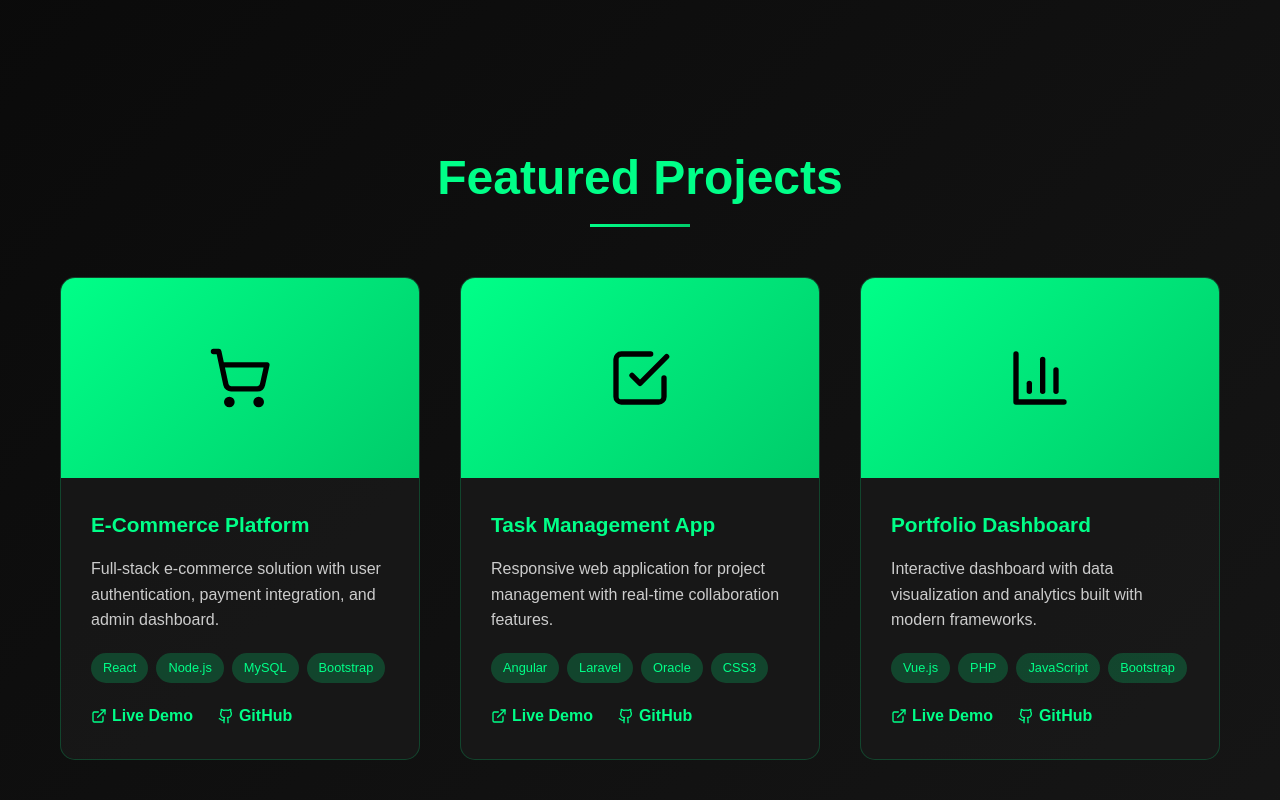
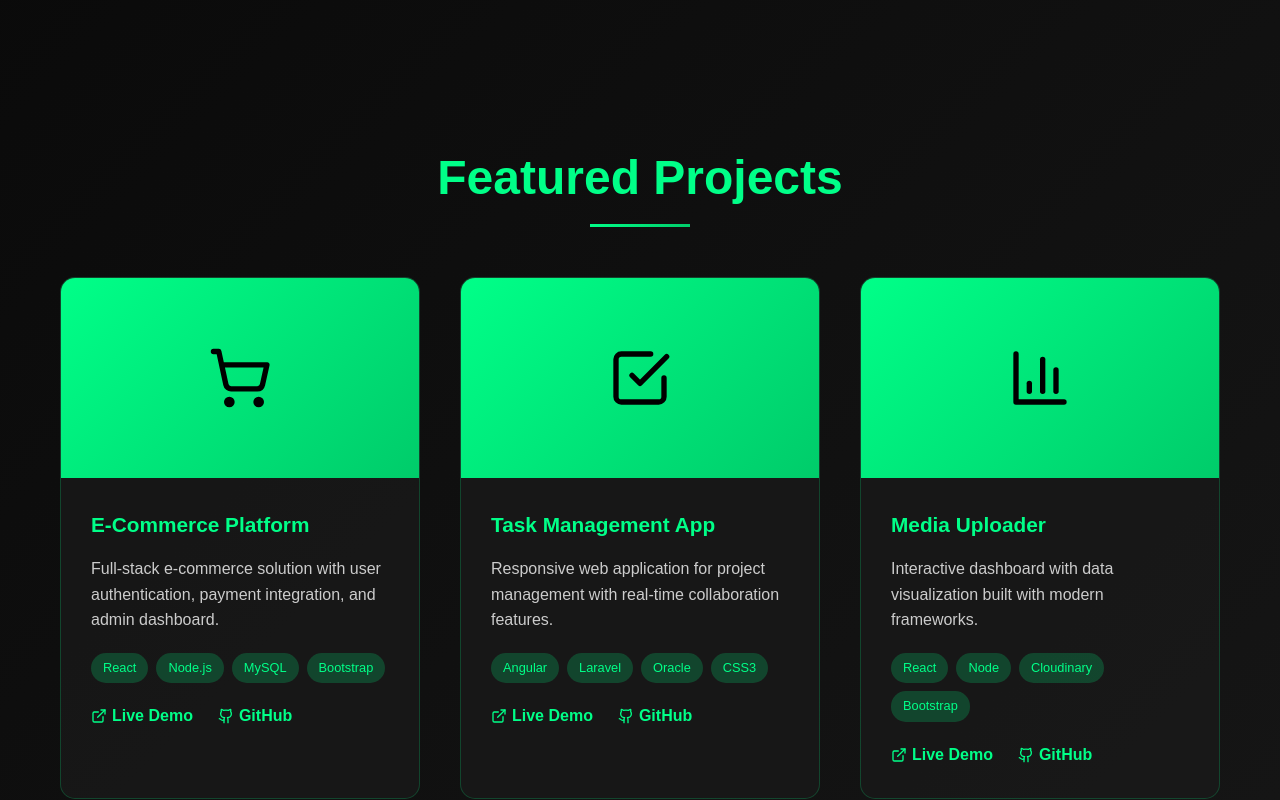
Before and after one commit to inioluwa-1/my-portfolio, a Next.js app: page / in a window 1280 px wide. Shown: the part 2000-2800 px from the top of the page. Built offline with nearby package versions, Linux system fonts and the light colour scheme.

Commit message:
feat: Update project links and descriptions in Projects component

```diff
--- a/src/app/components/Projects.tsx
+++ b/src/app/components/Projects.tsx
@@ -1,5 +1,5 @@
 import { ShoppingCart, CheckSquare, BarChart3, ExternalLink, Github } from "lucide-react"
-import { Project } from "../lib/types"
+import type { Project } from "../lib/types"
 
 const projectsData: Project[] = [
   {
@@ -8,8 +8,8 @@ const projectsData: Project[] = [
     description: "Full-stack e-commerce solution with user authentication, payment integration, and admin dashboard.",
     technologies: ["React", "Node.js", "MySQL", "Bootstrap"],
     icon: "shopping_cart",
-    liveDemo: "#",
-    github: "#",
+    liveDemo: "https://your-ecommerce-demo.vercel.app",
+    github: "https://github.com/yourusername/ecommerce-platform",
   },
   {
     id: 2,
@@ -17,17 +17,17 @@ const projectsData: Project[] = [
     description: "Responsive web application for project management with real-time collaboration features.",
     technologies: ["Angular", "Laravel", "Oracle", "CSS3"],
     icon: "task_alt",
-    liveDemo: "#",
-    github: "#",
+    liveDemo: "https://your-taskmanager-demo.vercel.app",
+    github: "https://github.com/yourusername/task-manager",
   },
   {
     id: 3,
-    title: "Portfolio Dashboard",
-    description: "Interactive dashboard with data visualization and analytics built with modern frameworks.",
-    technologies: ["Vue.js", "PHP", "JavaScript", "Bootstrap"],
+    title: "Media Uploader",
+    description: "Interactive dashboard with data visualization built with modern frameworks.",
+    technologies: ["React", "Node", "Cloudinary", "Bootstrap"],
     icon: "dashboard",
-    liveDemo: "#",
-    github: "#",
+    liveDemo: "https://image-uploadcloudinary.vercel.app/",
+    github: "https://github.com/inioluwa-1/image-upload",
   },
 ]
 
@@ -64,14 +64,18 @@ export default function Projects() {
                   ))}
                 </div>
                 <div className="project-links">
-                  <a href={project.liveDemo} className="project-link">
+                  {project.liveDemo && (
+                    <a href={project.liveDemo} className="project-link" target="_blank" rel="noopener noreferrer">
                       <ExternalLink size={16} style={{ marginRight: "5px" }} />
                       Live Demo
                     </a>
-                  <a href={project.github} className="project-link">
+                  )}
+                  {project.github && (
+                    <a href={project.github} className="project-link" target="_blank" rel="noopener noreferrer">
                       <Github size={16} style={{ marginRight: "5px" }} />
                       GitHub
                     </a>
+                  )}
                 </div>
               </div>
             </div>
```
Lines whose indentation alone changed are shown as unchanged.
